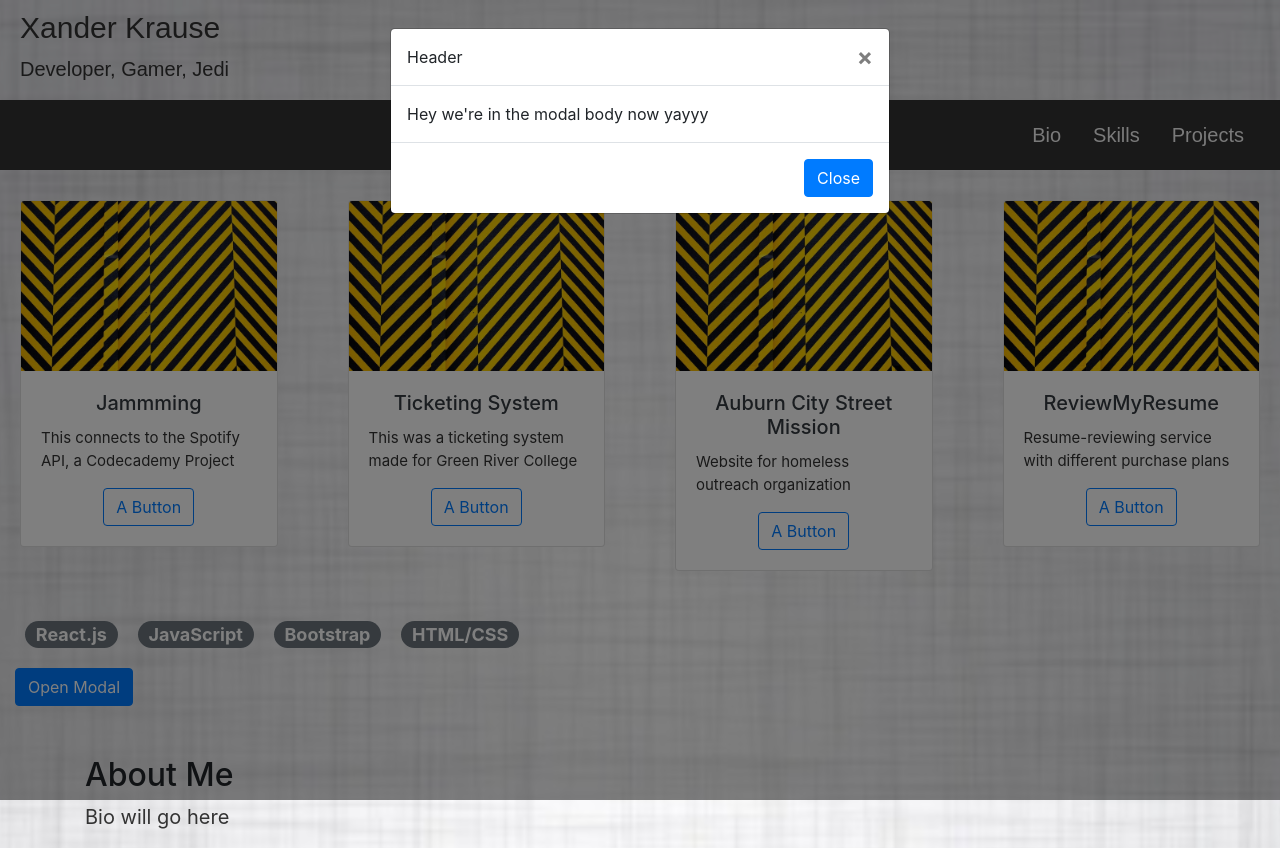
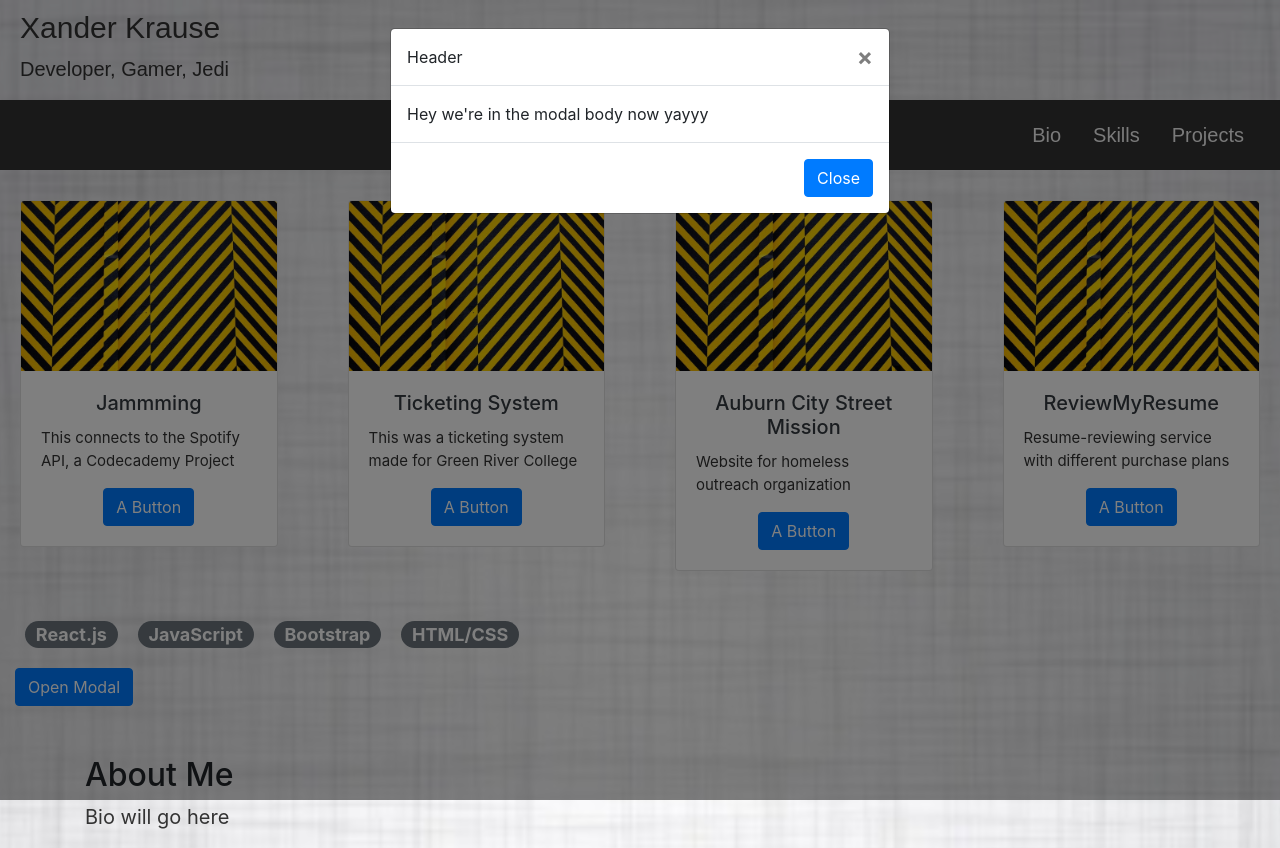
Before and after one commit to xkrause/portfolio, a React (Create React App) app: page / in a window 1280 px wide. Both pictures are taken after a click on the button "Open Modal". Built offline with nearby package versions, Linux system fonts and the light colour scheme.

Commit message:
Moved the Modal into it's own component

```diff
--- a/src/components/App/App.css
+++ b/src/components/App/App.css
@@ -3,7 +3,6 @@
 }
 
 body {
-    /*background-color: whitesmoke;*/
     background: url(../../img/textured-background.jpg) no-repeat center center fixed;
     -webkit-background-size: cover;
     -moz-background-size: cover;
--- a/src/components/Card/Card.js
+++ b/src/components/Card/Card.js
@@ -1,5 +1,6 @@
 import React from 'react';
 import './Card.css';
+import {Button} from 'react-bootstrap';
 
 class Card extends React.Component {
     render() {
@@ -12,7 +13,7 @@
                     <div className = "card-body text-dark">
                         <h5 className = "card-title">{this.props.title}</h5>
                         <p className = "card-text-text-secondary">{this.props.text}</p>
-                        <button type = "button" href = "#" className = "btn btn-outline-primary" onClick = {this.props.onClick}>A Button</button>
+                        <Button type = "button" href = "#" className = "btn btn-primary" onClick = {this.props.onClick}>A Button</Button>
                     </div>
                 </div>
             </div>
--- /dev/null
+++ b/src/components/ProjectModal/ProjectModal.js
@@ -0,0 +1,43 @@
+import React from 'react';
+import './ProjectModal.css';
+import {Button, Modal} from 'react-bootstrap';
+
+class ProjectModal extends React.Component {
+    constructor(props) {
+        super(props);
+
+        this.state = {
+            show: false
+        }
+
+        this.showModal = this.showModal.bind(this);
+        this.closeModal = this.closeModal.bind(this);
+    }
+
+    showModal = () => {
+        this.setState({show: true});
+    }
+
+    closeModal = () => {
+        this.setState({show: false});
+    }
+
+    render() {
+        return (
+            <div>
+                <Button onClick = {this.showModal}>Open Modal</Button>
+                <Modal show = {this.state.show}>
+                    <Modal.Header closeButton onClick = {this.closeModal}>Header</Modal.Header>
+                    <Modal.Body>Hey we're in the modal body now yayyy</Modal.Body>
+                    <Modal.Footer>
+                        <Button onClick = {this.closeModal}>
+                            Close
+                        </Button>
+                    </Modal.Footer>
+                </Modal>
+            </div>
+        );
+    }
+}
+
+export default ProjectModal;
--- a/src/components/Projects/Projects.js
+++ b/src/components/Projects/Projects.js
@@ -3,7 +3,7 @@
 import Pic from "../../img/yellow-and-black-striped-3662579.jpg";
 import Card from '../Card/Card';
 import Skill from '../Skill/Skill';
-import {Button, Modal} from 'react-bootstrap';
+import ProjectModal from '../ProjectModal/ProjectModal';
 
 /*const projects = [
     {
@@ -69,25 +69,12 @@
             skill_5: "HTML/CSS",
             skill_6: "School Projects",
             skill_7: "Photoshop",
-
-            //Set the default modal state to false
-            show: false
         };
 
         /*this.onShowAll = this.onShowAll.bind(this);
         this.onShowReact = this.onShowReact.bind(this);
         this.onShowBootstrap = this.onShowBootstrap.bind(this);
         this.onShowSchoolProjects = this.onShowSchoolProjects.bind(this);*/
-        this.showModal = this.showModal.bind(this);
-        this.closeModal = this.closeModal.bind(this);
-    }
-
-    showModal = () => {
-        this.setState({show: true});
-    }
-
-    closeModal = () => {
-        this.setState({show: false});
     }
 
     /*onShowAll = () => {
@@ -183,16 +170,7 @@
                 </div>*/}
 
                 <div className = "container-fluid d-flex justify-content-left">
-                    <Button onClick = {this.showModal}>Open Modal</Button>
-                    <Modal show = {this.state.show}>
-                        <Modal.Header closeButton onClick = {this.closeModal}>Header</Modal.Header>
-                        <Modal.Body>Hey we're in the modal body now yayyy</Modal.Body>
-                        <Modal.Footer>
-                            <Button onClick = {this.closeModal}>
-                                Close
-                            </Button>
-                        </Modal.Footer>
-                    </Modal>
+                    <ProjectModal />
                 </div>
             </div>
         );
```
Also changed, not shown: src/components/ProjectModal/ProjectModal.css (added).
